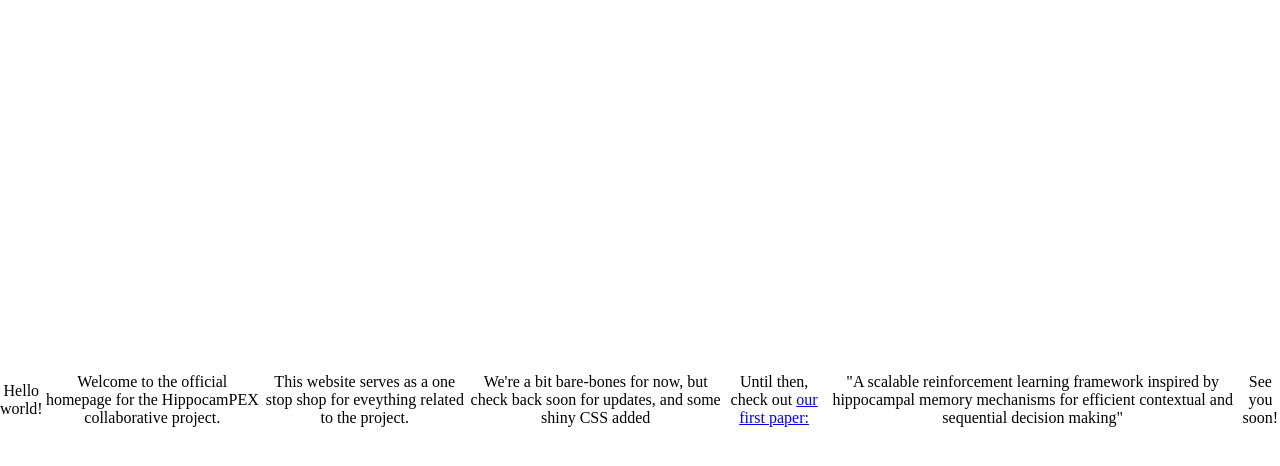
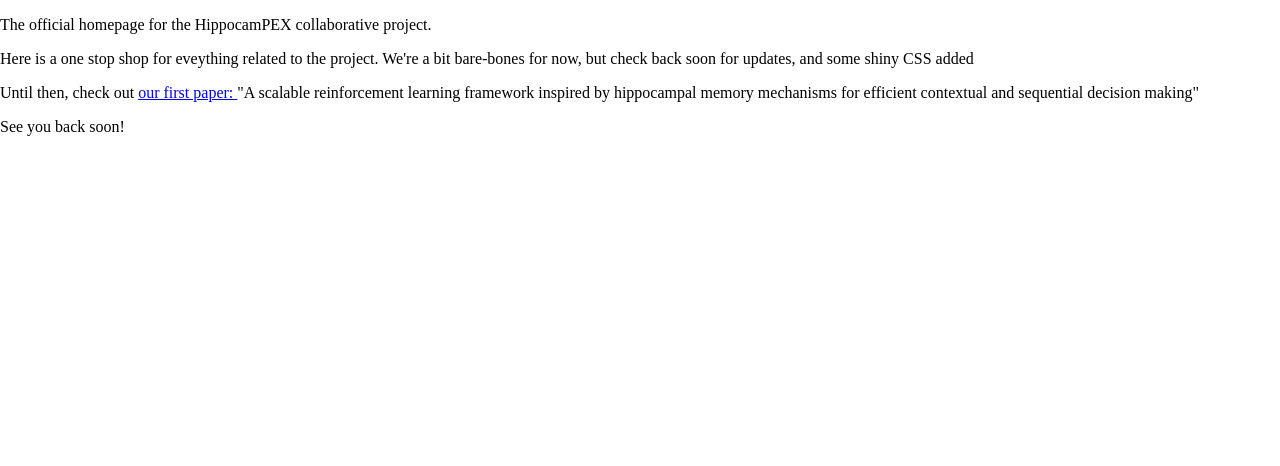
Before and after one commit to HippocamPEX/HippocamPEX, a plain HTML site: page index.html in a window 1280 px wide. Drawn offline with Linux system fonts and the light colour scheme.

Commit message:
Update index.html

```diff
--- a/index.html
+++ b/index.html
@@ -1,3 +1,4 @@
+
 <!DOCTYPE html>
 <html lang="en">
 <head>
@@ -7,14 +8,21 @@
     <link rel="stylesheet" href="style.css">
 </head>
 <body>
-    <div class="center-container">
-    <p> Hello world! </p>
-    <p> Welcome to the official homepage for the HippocamPEX collaborative project. </p>
-    <p> This website serves as a one stop shop for eveything related to the project. </p>
-    <p> We're a bit bare-bones for now, but check back soon for updates, and some shiny CSS added </p>
-    <p> Until then, check out <a href="https://www.nature.com/articles/s41598-025-10586-x"> our first paper: </a>
-    <p> "A scalable reinforcement learning framework inspired by hippocampal memory mechanisms for efficient contextual and sequential decision making" </p>
-    <p> See you soon! </p>
+    <p> The official homepage for the HippocamPEX collaborative project. </p>
+
+    <div class="centered-text-container">
+      <p> Here is a one stop shop for eveything related to the project. We're a bit bare-bones for now, but check back soon for updates, and some shiny CSS added
+   </div>
+
+    <div class="centered-text-container">
+      <p> Until then, check out <a href="https://www.nature.com/articles/s41598-025-10586-x"> our first paper: </a>
+    "A scalable reinforcement learning framework inspired by hippocampal memory mechanisms for efficient contextual and sequential decision making"
+
     </div>
+
+    <div class="centered-text-container">
+      <p>See you back soon! </p>
+   </div>
+
 </body>
 </html>
```
